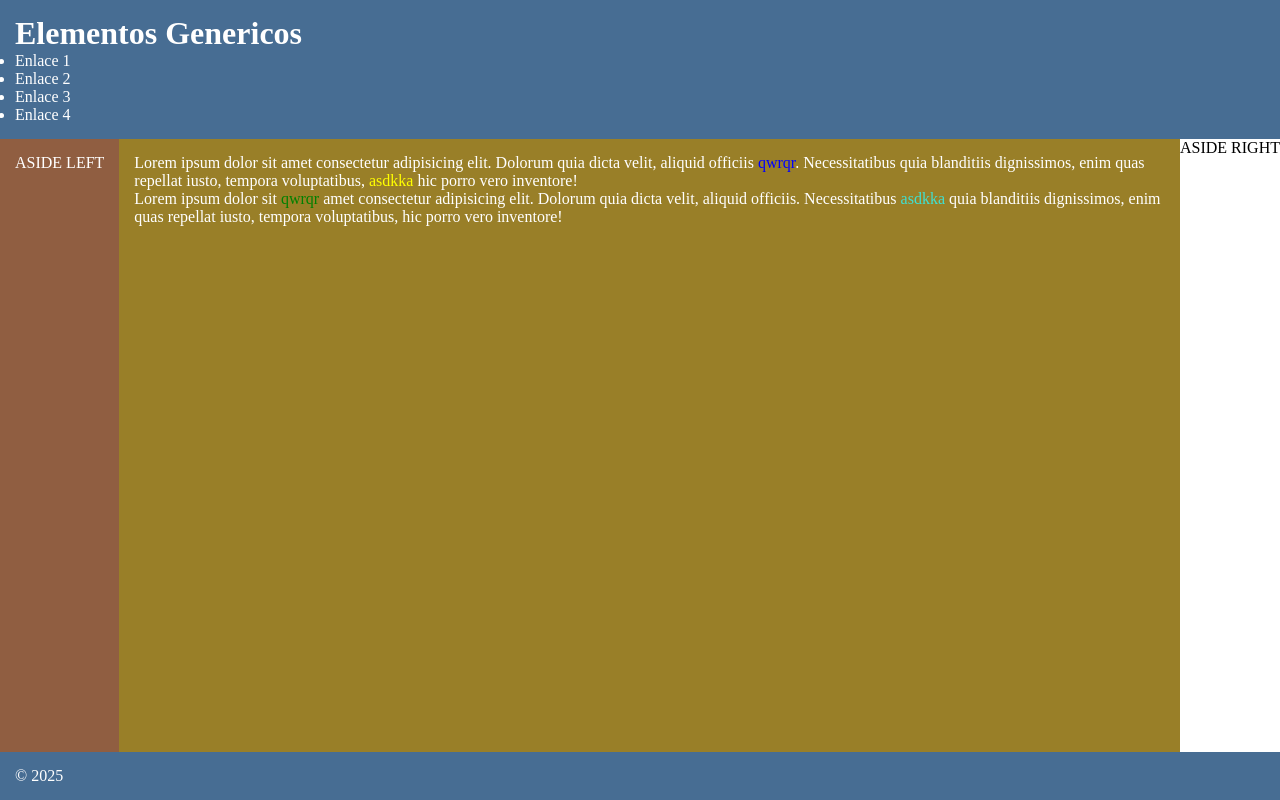
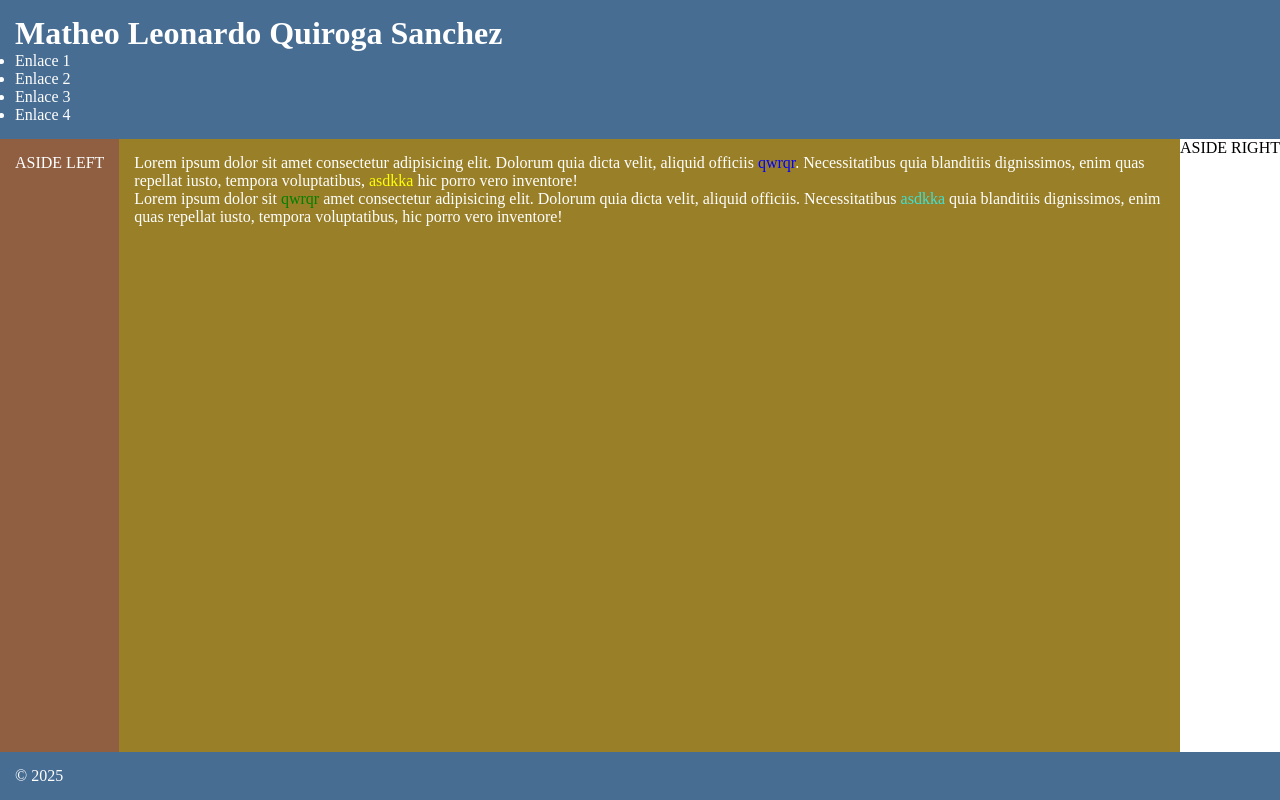
Before and after one commit to Nix-ui/elementosGenericos, a plain HTML site: page index.html in a window 1280 px wide. Drawn offline with Linux system fonts and the light colour scheme.

Commit message:
Nombre Completo

```diff
--- a/index.html
+++ b/index.html
@@ -8,7 +8,7 @@
 </head>
 <body>
     <div id="header">
-        <h1 >Elementos Genericos</h1>
+        <h1 >Matheo Leonardo Quiroga Sanchez</h1>
         <div id="nav">
             <ul>
                 <li>Enlace 1</li>
```
